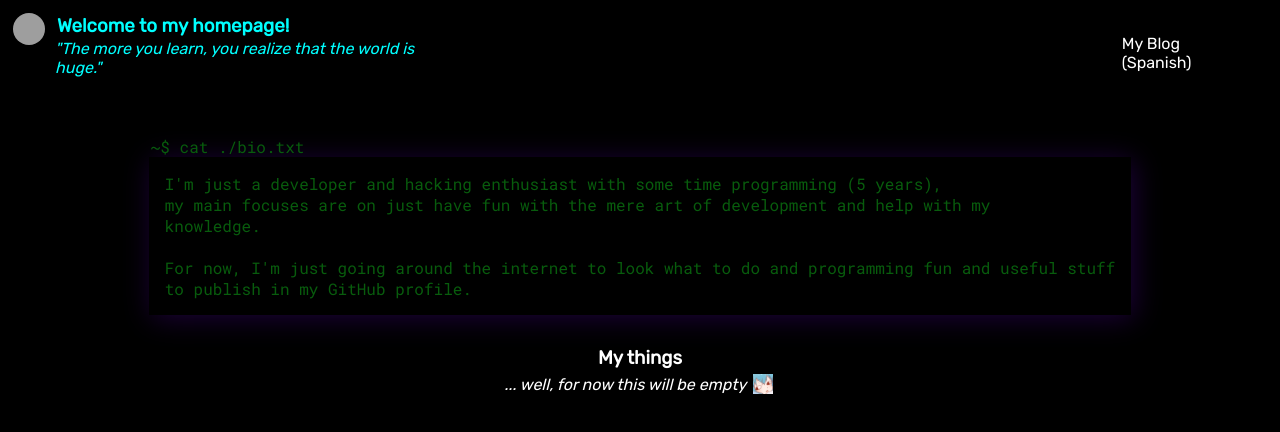
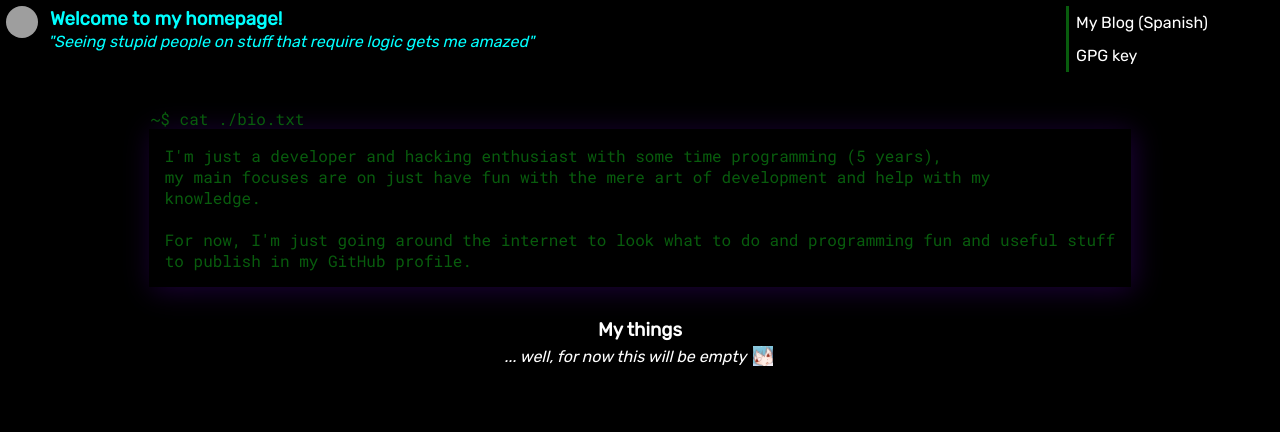
Before and after one commit to Vz0n/website, a plain HTML site: page index.html in a window 1280 px wide. Drawn offline with Linux system fonts and the light colour scheme; grey boxes are pictures that could not be loaded.

Commit message:
Improve CSS/HTML & add GPG key

```diff
--- a/css/media.css
+++ b/css/media.css
@@ -1,25 +1,15 @@
-@keyframes appear{
-    from{opacity: 0;}
-    to{opacity: 1;}
-}
-
-@keyframes slide{
-    1%{opacity: 0; top: -35px}
-    50%{opacity: 0.5; top: -15px;}
-    100%{opacity: 1; top: 0px;}
-}
-
+/* Computers */
 @media screen and (min-width: 400px){
-    .bio {
+    .bio, .social-media {
         position: relative;
         animation: slide 2s both ease 1;
     }
-    .social-media{
-        position: relative;
-        animation: slide 2s both ease 1;
+    .text-nowrap {
+        white-space: nowrap;
     }
 }
 
+/* Mobile devices */
 @media screen and (max-width: 400px){
     .link {
         align-self: baseline;
--- a/css/styles.css
+++ b/css/styles.css
@@ -1,5 +1,17 @@
 @import url("emoji.css");
 @import url("media.css");
+
+@keyframes appear{
+    from{opacity: 0;}
+    to{opacity: 1;}
+}
+
+@keyframes slide{
+    1%{opacity: 0; top: -35px}
+    50%{opacity: 0.5; top: -15px;}
+    100%{opacity: 1; top: 0px;}
+}
+
 
 body{
     font-family: 'Rubik', sans-serif;
@@ -7,18 +19,21 @@ body{
     color: white;
     box-sizing: border-box;
     margin: 0px;
+
+    --primary-color: rgb(8, 92, 13);
+    --secondary-color: rgba(36, 3, 73, 0.795);
 }
 
 /* Yes, just a silly separator */
 .flex-separator{
-    padding-left: 50vw;
+    padding-left: 40vw;
 }
 
-.header{
+#header{
     animation: appear 1 none ease 2s;
     display: flex;
     flex-direction: row;
-    margin: 13px;
+    margin: 6px;
     column-gap: 10px;
     color: aqua;
 
@@ -46,14 +61,14 @@ body{
 .bio{
     font-family: 'Roboto Mono', sans-serif;
     flex: 0 1 50%;
-    color: rgb(8, 92, 13);
+    color: var(--primary-color);
 
     & p {
         padding: 16px;
         margin: 0px;
         text-align: left;
         white-space: pre-line;
-        box-shadow: 3px 3px 27px rgba(36, 3, 73, 0.795);
+        box-shadow: 3px 3px 27px var(--secondary-color)
     }
 }
 
@@ -79,22 +94,27 @@ ul {
     animation: 2s appear both ease;
 }
 
+#links{
+    border-left: 3px var(--primary-color) solid;
+    display: flex;
+    flex-wrap: wrap;
+}
+
 .link {
     color: white;
-    padding: 20px;
-    border-radius: 7px;
+    padding: 6px;
     border: 1px solid transparent;
     text-decoration: none;
-    transition: border 0.1s, background-color 0.2s;
+    transition: transform 0.1s, background-color 0.2s;
     /* Just set this cursor for... uwu */
     cursor: url("/assets/img/cursor.png"), auto;
 
     &:hover{
-        background-color: rgba(36, 3, 73, 0.795);
+        background-color: var(--secondary-color);
     }
 
     &:active {
-        border-color: rgb(0, 255, 242);
+        transform: scale(1.1);
     }
 }
 
--- a/index.html
+++ b/index.html
@@ -16,14 +16,17 @@
    <link rel="icon" href="/assets/favicon.ico">
   </head>
   <body>
-    <header class="header">
+    <header id="header">
         <img src="https://avatars.githubusercontent.com/u/65766278?v=4" width="32px" height="32px"/>
-        <div class="container">
+        <div class="text-nowrap">
           <h3>Welcome to my homepage!</h3>
-          <i>"The more you learn, you realize that the world is huge."</i>
+          <i>"Seeing stupid people on stuff that require logic gets me amazed"</i>
         </div>
         <div class="flex-separator"></div>
-        <a class="link" href="/blog">My Blog (Spanish)</a>
+        <section id="links">
+          <a class="link" href="/blog">My Blog (Spanish)</a>
+          <a class="link" href="/assets/public.gpg">GPG key</a>
+        </section>
     </header>
     <main id="main">
         <section class="bio">
@@ -41,8 +44,8 @@
           <i>... well, for now this will be empty <div id="emoji-what"></div></i>
         </section>
     </main>
-    <footer class="footer">
-      <span id="credits"></span>
+    <footer id="footer">
+      <span class="credits"></span>
     </footer>
     <script src="/js/main.js"></script>
   </body>
--- a/js/main.js
+++ b/js/main.js
@@ -1,4 +1,4 @@
-// Old Functions
+// Functions for future use.
 async function getSocialLinks(){
     let resp = await fetch("https://archive.vzondev.com/api/v1/social");
     return resp.json();
```
Also changed, not shown: 1 other file.
